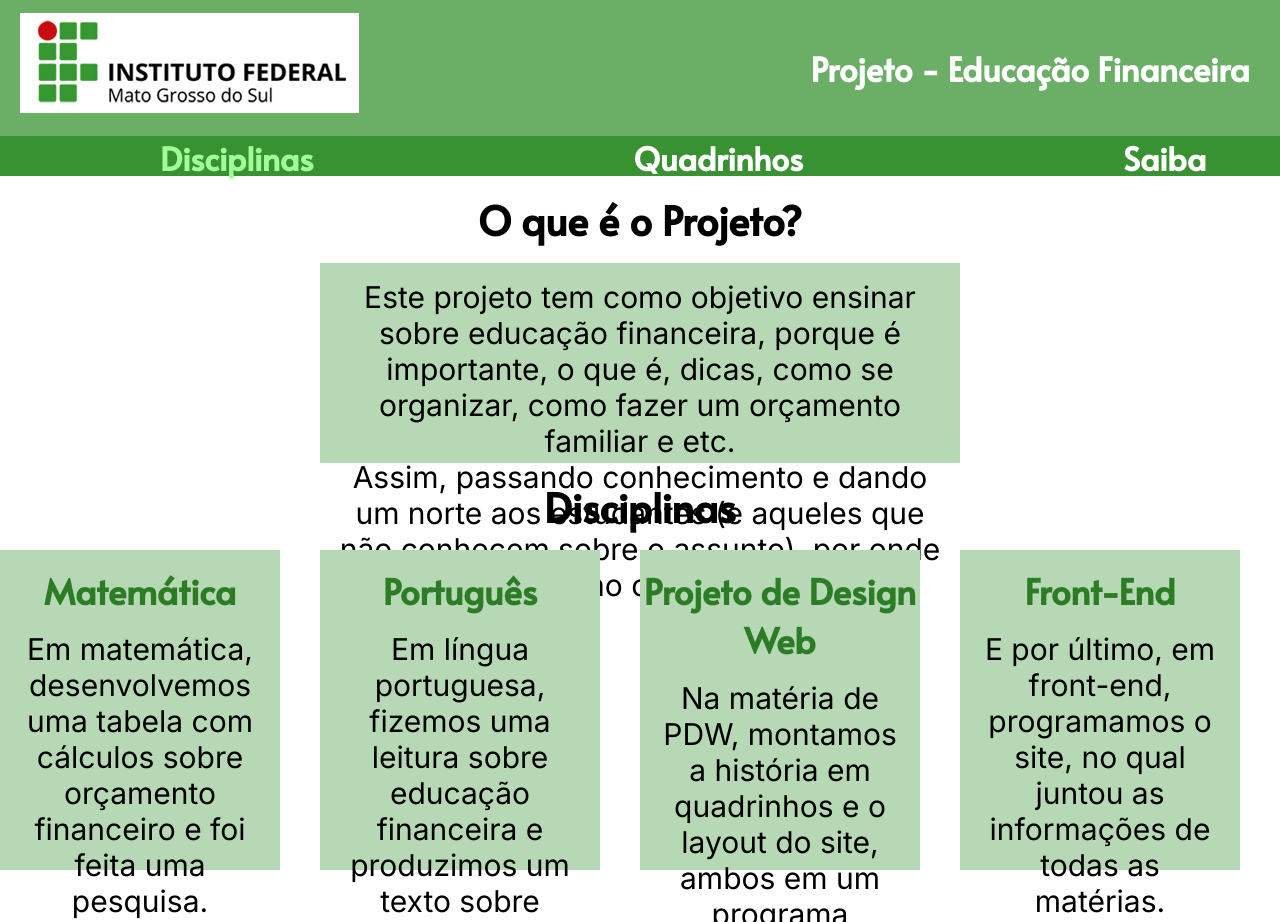
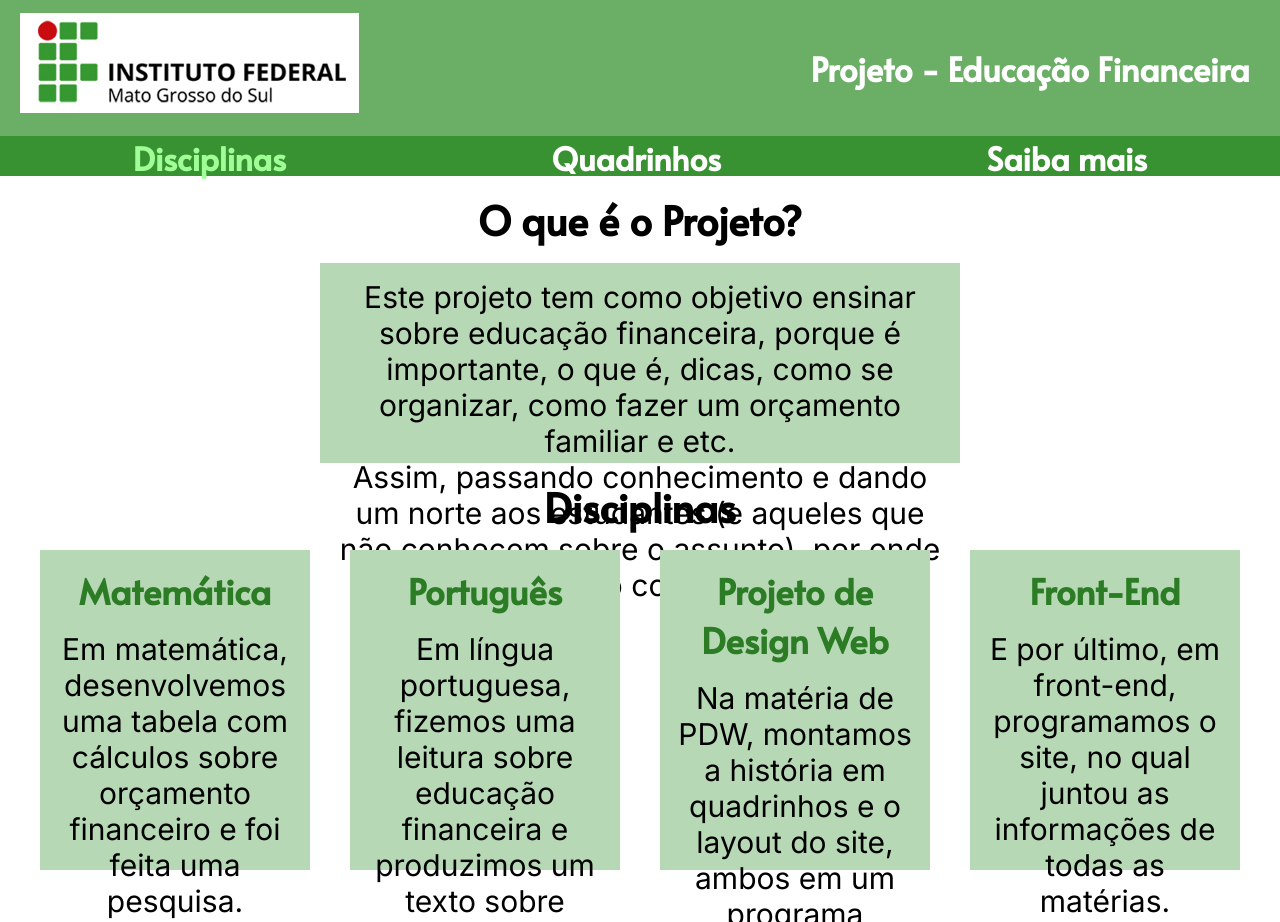
Before and after one commit to svbpzprograma/interdisciplinar, a plain HTML site: page index.html in a window 1280 px wide. Shown: the top 922 px of the page. Drawn offline with Linux system fonts and the light colour scheme.

Commit message:
Update estilo.css

```diff
--- a/css/estilo.css
+++ b/css/estilo.css
@@ -37,14 +37,10 @@ h1, a:hover{
 	height: 5vh;
 	background-color: #399232;
 	display: flex;
-	justify-content: space-between;
+	justify-content: space-around;
 	color: white;
 	font-family: "Alata", serif;
   	font-style: normal;
-  	h1{
-		margin-right: 20vh;
-		margin-left: 20vh;
-	}
 }
 
 .pag{
@@ -96,6 +92,7 @@ p{
 	justify-content: space-between;
 	text-align: center;
 	margin-top: 2vh;
+	margin-left: 5vh;
 }
 
 .parte1{
```
